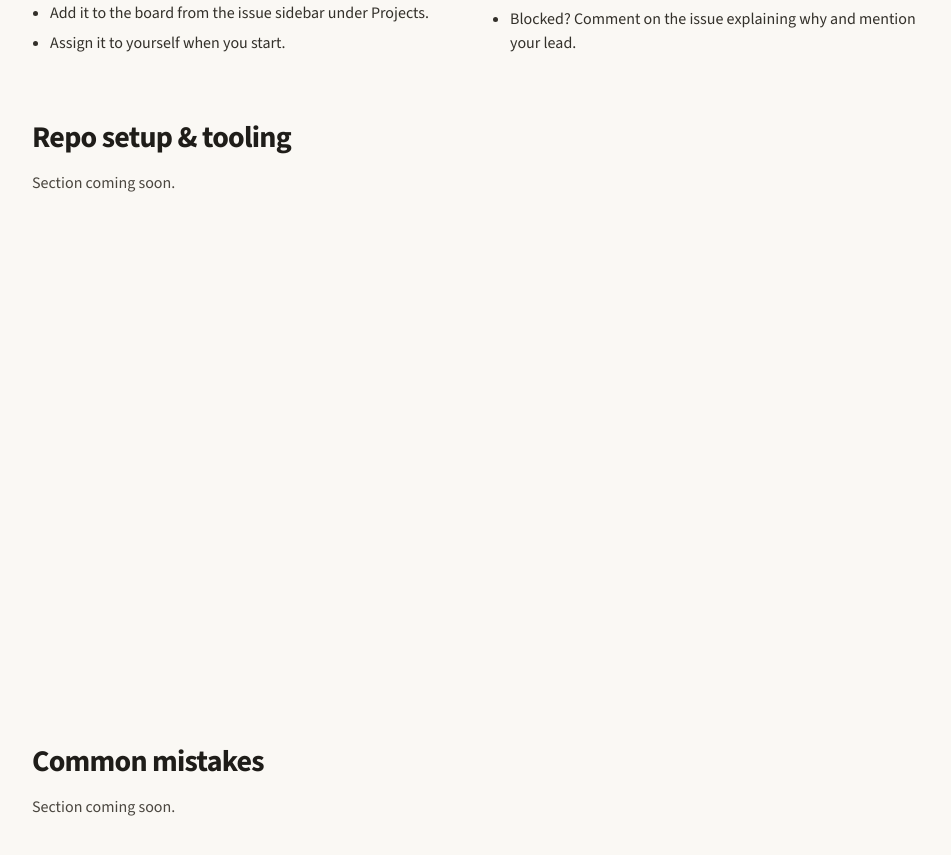
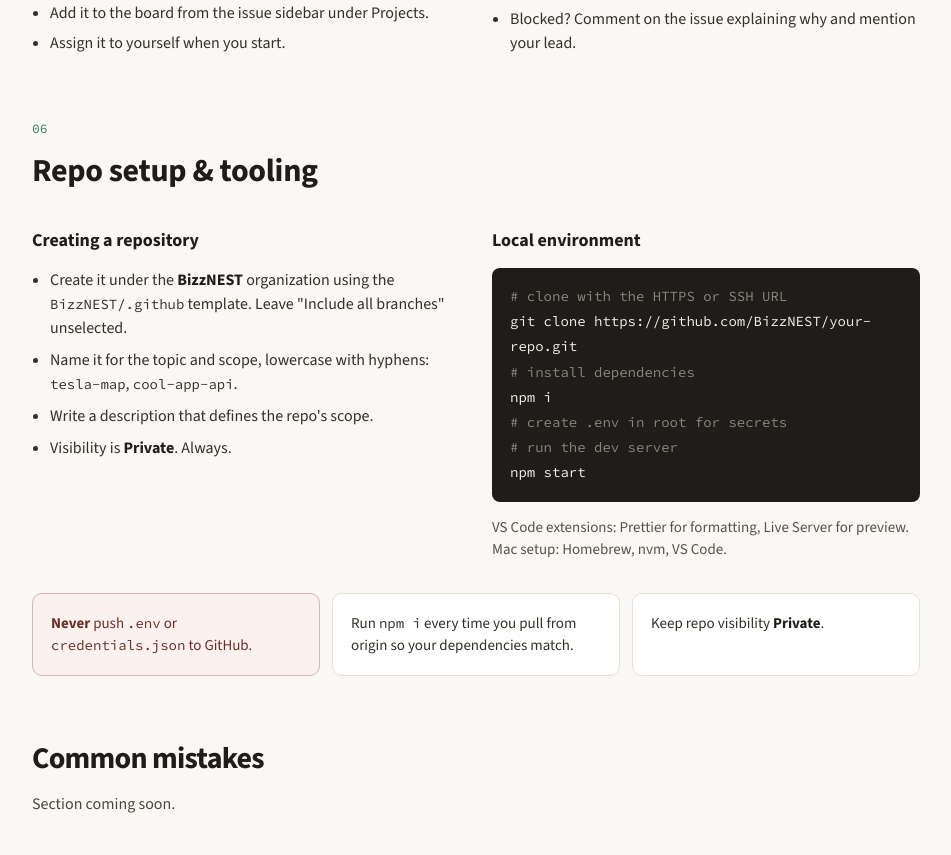
Before and after one commit to BizzNEST/Git-At-BizzNEST, a Next.js app: page / in a window 1280 px wide. Shown: the part 6142-6997 px from the top of the page, without its empty margins (284-1235 px from the left). Built offline with nearby package versions, Linux system fonts and the light colour scheme.

Commit message:
feat(setup):Add Repo setup and tooling section

```diff
--- a/src/app/globals.css
+++ b/src/app/globals.css
@@ -26,6 +26,10 @@
   --font-mono: var(--font-source-code), monospace;
 
   /* The design collapses the sidebar at max-width: 900px, so `desk:` = 901px and up. */
+  --color-rose-line: #d9b8b4;
+  --color-rose: #fbf1ef;
+  --color-rose-deep: #6a2f28;
+
   --breakpoint-desk: 901px;
 }
 
--- a/src/app/page.tsx
+++ b/src/app/page.tsx
@@ -4,6 +4,7 @@ import Hero from "@/components/Hero";
 import HowWorkFlows from "@/components/HowWorkFlows";
 import ProjectBoard from "@/components/ProjectBoard";
 import PullRequests from "@/components/PullRequests";
+import RepoSetup from "@/components/RepoSetup";
 import Sidebar from "@/components/Sidebar";
 import { NAV_ITEMS } from "@/components/nav-items";
 
@@ -18,8 +19,9 @@ export default function Home() {
         <Commits />
         <PullRequests />
         <ProjectBoard />
+        <RepoSetup />
         {/* Placeholder sections until each one is built. */}
-        {NAV_ITEMS.filter((item) => !["start", "branches", "commits", "pull-requests", "board"].includes(item.id)).map((item) => (
+        {NAV_ITEMS.filter((item) => !["start", "branches", "commits", "pull-requests", "board", "setup"].includes(item.id)).map((item) => (
           <section
             key={item.id}
             id={item.id}
--- /dev/null
+++ b/src/components/RepoSetup.tsx
@@ -0,0 +1,72 @@
+import SectionHeading from "./SectionHeading";
+
+const noteClass =
+  "rounded-[10px] border p-[18px] text-[15px] leading-normal";
+
+/** Section 06. Creating a repo, setting up locally, and the three rules to remember. */
+export default function RepoSetup() {
+  return (
+    <section id="setup" className="flex scroll-mt-16 flex-col gap-8 desk:scroll-mt-0">
+      <SectionHeading num="06" title="Repo setup & tooling" />
+
+      <div className="grid grid-cols-[repeat(auto-fit,minmax(min(280px,100%),1fr))] items-start gap-8">
+        <div className="flex flex-col gap-3.5">
+          <h3 className="text-lg font-bold">Creating a repository</h3>
+          <ul className="flex list-disc flex-col gap-2 pl-[18px] text-base leading-normal text-ink-soft">
+            <li>
+              Create it under the <strong className="text-ink">BizzNEST</strong>{" "}
+              organization using the <code className="text-sm">BizzNEST/.github</code>{" "}
+              template. Leave &quot;Include all branches&quot; unselected.
+            </li>
+            <li>
+              Name it for the topic and scope, lowercase with hyphens:{" "}
+              <code className="text-sm">tesla-map</code>,{" "}
+              <code className="text-sm">cool-app-api</code>.
+            </li>
+            <li>Write a description that defines the repo&apos;s scope.</li>
+            <li>
+              Visibility is <strong className="text-ink">Private</strong>. Always.
+            </li>
+          </ul>
+        </div>
+
+        <div className="flex flex-col gap-3.5">
+          <h3 className="text-lg font-bold">Local environment</h3>
+          <div className="rounded-lg bg-ink px-[18px] py-4 font-mono text-sm leading-[1.8] text-cream [overflow-wrap:anywhere]">
+            <span className="text-ink-ghost"># clone with the HTTPS or SSH URL</span>
+            <br />
+            git clone https://github.com/BizzNEST/your-repo.git
+            <br />
+            <span className="text-ink-ghost"># install dependencies</span>
+            <br />
+            npm i
+            <br />
+            <span className="text-ink-ghost"># create .env in root for secrets</span>
+            <br />
+            <span className="text-ink-ghost"># run the dev server</span>
+            <br />
+            npm start
+          </div>
+          <p className="text-[15px] leading-normal text-ink-dim">
+            VS Code extensions: Prettier for formatting, Live Server for preview.
+            Mac setup: Homebrew, nvm, VS Code.
+          </p>
+        </div>
+      </div>
+
+      <div className="grid grid-cols-[repeat(auto-fit,minmax(180px,1fr))] gap-3">
+        <div className={`${noteClass} border-rose-line bg-rose text-rose-deep`}>
+          <strong>Never</strong> push <code className="text-sm">.env</code> or{" "}
+          <code className="text-sm">credentials.json</code> to GitHub.
+        </div>
+        <div className={`${noteClass} border-line bg-white text-ink-soft`}>
+          Run <code className="text-sm">npm i</code> every time you pull from origin
+          so your dependencies match.
+        </div>
+        <div className={`${noteClass} border-line bg-white text-ink-soft`}>
+          Keep repo visibility <strong className="text-ink">Private</strong>.
+        </div>
+      </div>
+    </section>
+  );
+}
```
